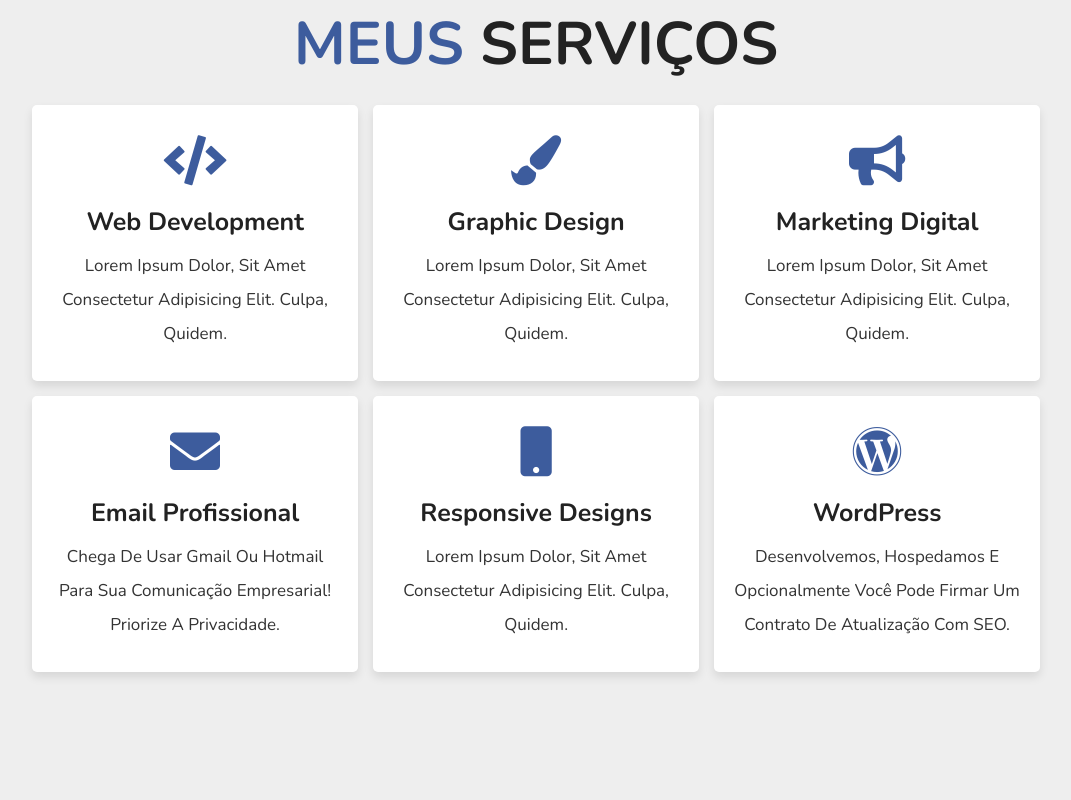
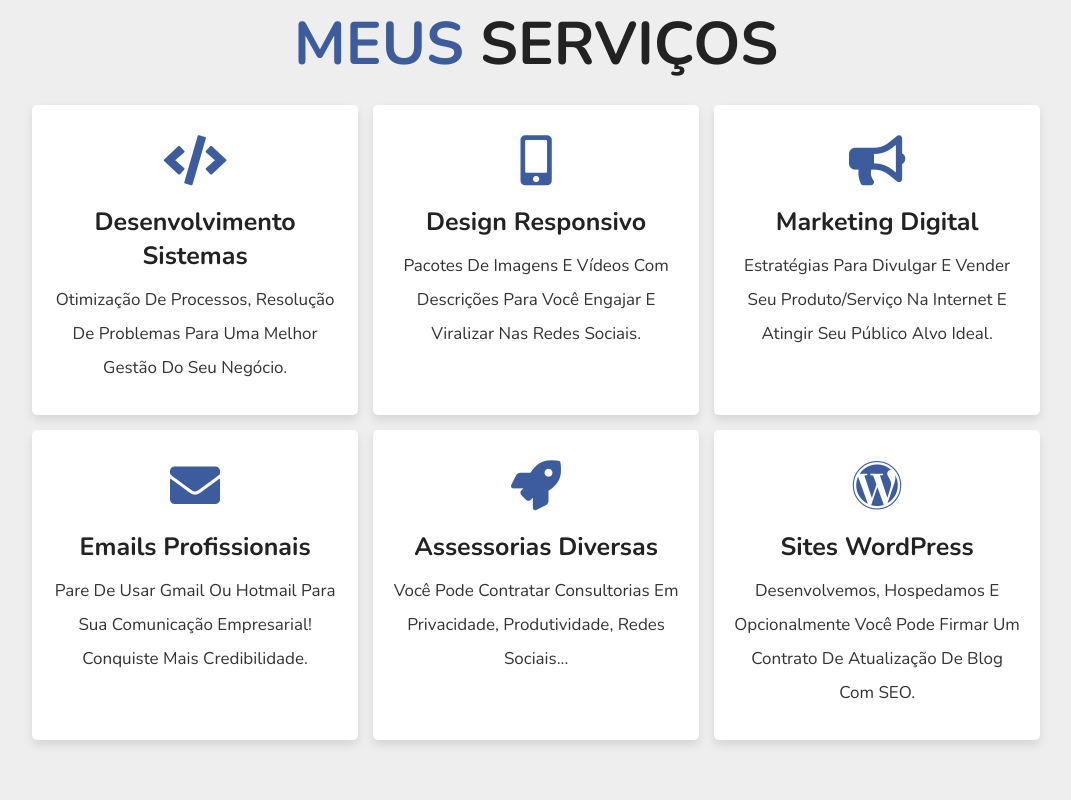
Before and after one commit to tecnologia733/lp, a plain HTML site: page index.html in a window 1280 px wide. Shown: the part 1617-2417 px from the top of the page, without its empty margins (79-1150 px from the left). Drawn offline with nearby package versions, Linux system fonts and the light colour scheme.

Commit message:
Update index.html

```diff
--- a/index.html
+++ b/index.html
@@ -95,38 +95,38 @@
 
         <div class="box tilt">
             <i class="fas fa-code"></i>
-            <h3>web development</h3>
-            <p>Lorem ipsum dolor, sit amet consectetur adipisicing elit. Culpa, quidem.</p>
+            <h3>Desenvolvimento Sistemas</h3>
+            <p>Otimização de processos, resolução de problemas para uma melhor gestão do seu negócio.</p>
         </div>
 
         <div class="box tilt">
-            <i class="fas fa-paint-brush"></i>
-            <h3>graphic design</h3>
-            <p>Lorem ipsum dolor, sit amet consectetur adipisicing elit. Culpa, quidem.</p>
+            <i class="fas fa-mobile-alt"></i>
+            <h3>design responsivo</h3>
+            <p> pacotes de imagens e vídeos com descrições para você engajar e viralizar nas redes sociais.</p>
         </div>
 
         <div class="box tilt">
             <i class="fas fa-bullhorn"></i>
-            <h3>marketing Digital</h3>
-            <p>Lorem ipsum dolor, sit amet consectetur adipisicing elit. Culpa, quidem.</p>
+            <h3>Marketing Digital</h3>
+            <p>Estratégias para divulgar e vender seu produto/serviço na internet e atingir seu público alvo ideal.</p>
         </div>
 
         <div class="box tilt">
             <i class="fas fa-envelope"></i>
-            <h3>email profissional</h3>
-            <p>Chega de usar Gmail ou Hotmail para sua comunicação empresarial! Priorize a privacidade.</p>
+            <h3>emails profissionais</h3>
+            <p>Pare de usar Gmail ou Hotmail para sua comunicação empresarial! Conquiste mais credibilidade.</p>
         </div>
 
         <div class="box tilt">
-            <i class="fas fa-mobile"></i>
-            <h3>Responsive designs</h3>
-            <p>Lorem ipsum dolor, sit amet consectetur adipisicing elit. Culpa, quidem.</p>
+            <i class="fas fa-rocket"></i>
+            <h3>Assessorias diversas</h3>
+            <p> Você pode contratar consultorias em privacidade, produtividade, redes sociais...</p>
         </div>
 
         <div class="box tilt">
             <i class="fab fa-wordpress"></i>
-            <h3>wordPress</h3>
-            <p>Desenvolvemos, hospedamos e opcionalmente você pode firmar um contrato de atualização com SEO.</p>
+            <h3>Sites wordPress</h3>
+            <p>Desenvolvemos, hospedamos e opcionalmente você pode firmar um contrato de atualização de blog com SEO.</p>
         </div>
 
     </div>
```
